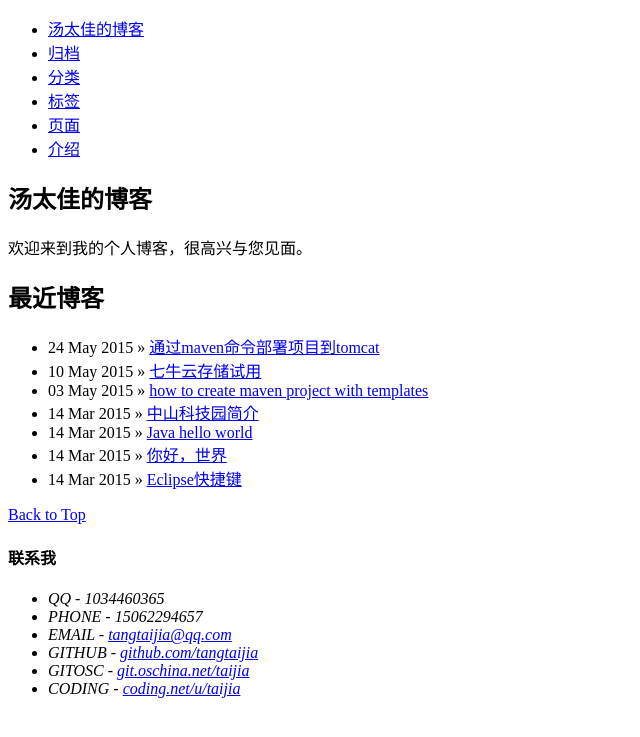
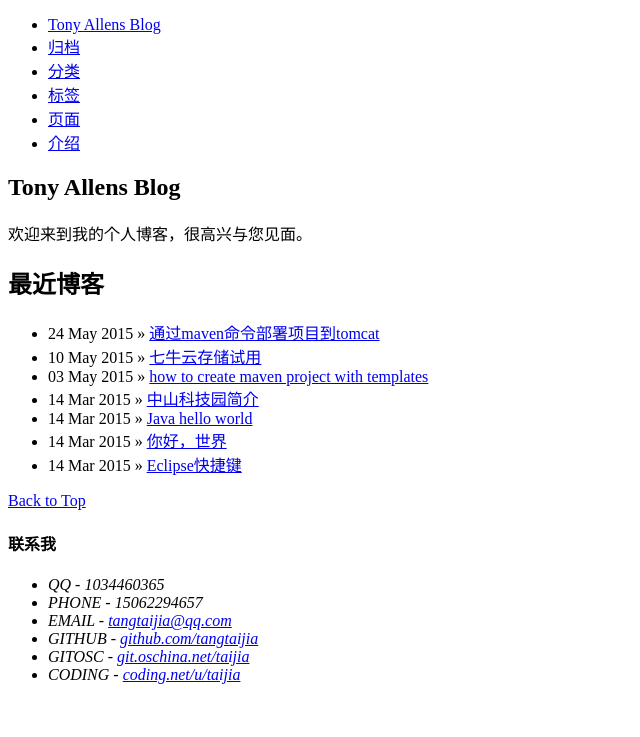
Before and after one commit to tangtaijia/tangtaijia.github.io, a Jekyll site: the page built from index.md, in a window 1280 px wide. Shown: the top 737 px of the page, without its empty margins (0-640 px from the left). Built offline with Jekyll 4.4.1, drawn with Linux system fonts in a browser that asks for light colours; comment, search, counter and statistics services are not loaded.

Commit message:
modify blog title with English name

```diff
--- a/_config.yml
+++ b/_config.yml
@@ -17,10 +17,10 @@ consts :
 # Themes are encouraged to use these universal variables
 # so be sure to set them if your theme uses them.
 #
-title : 汤太佳的博客
+title : Tony Allens Blog
 tagline: Site Tagline
 author :
-  name : 汤太佳
+  name : Tony Allen
   email : tangtaijia@qq.com
   github : tangtaijia
   gitosc : taijia
--- a/index.md
+++ b/index.md
@@ -1,6 +1,6 @@
 ---
 layout: page
-title: 汤太佳的博客
+title: Tony Allens Blog
 tagline: Supporting tagline
 ---
 {% include JB/setup %}
```
